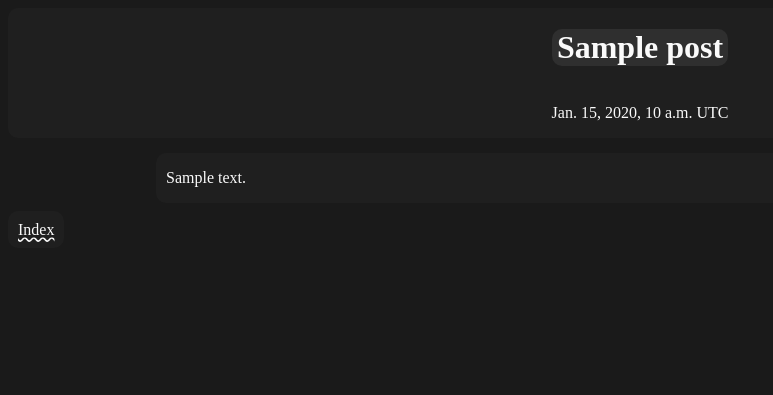
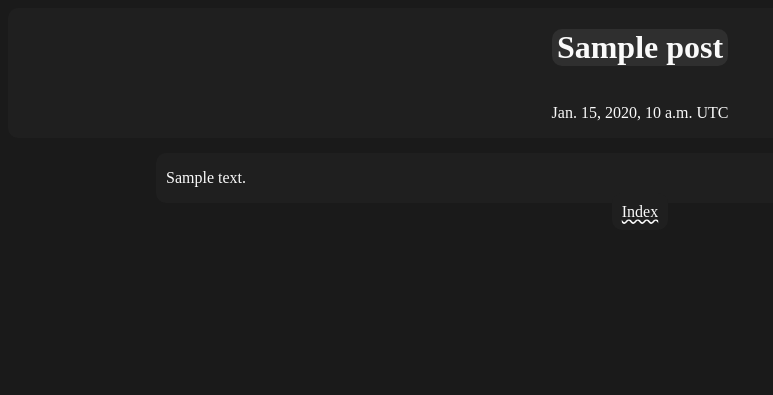
Before and after one commit to BurntRanch/BurntSite, a Django app: page /blog/post/00000000-0000-0000-0000-000000000001 in a window 1280 px wide. Shown: the top 395 px of the page, without its empty margins (0-773 px from the left). Run offline with Django 5.2, Linux system fonts and the light colour scheme; tables that the repository leaves empty hold one stand-in row (values such as "Sample post"); some web fonts are replaced.

Commit message:
make Index button centered

```diff
--- a/BurntBlog/templates/post.html
+++ b/BurntBlog/templates/post.html
@@ -14,8 +14,9 @@
     {% if post %}
         <div class="center">
             <div id="post-content"><p>{{ post.content|linebreaks }}</p></div>
+            <span>
+            <a class="button" href="/">Index</a>
+            </span>
         </div>
-        <br>
-        <a class="button" href="/">Index</a>
     {% endif %}
 {% endblock %}
```
